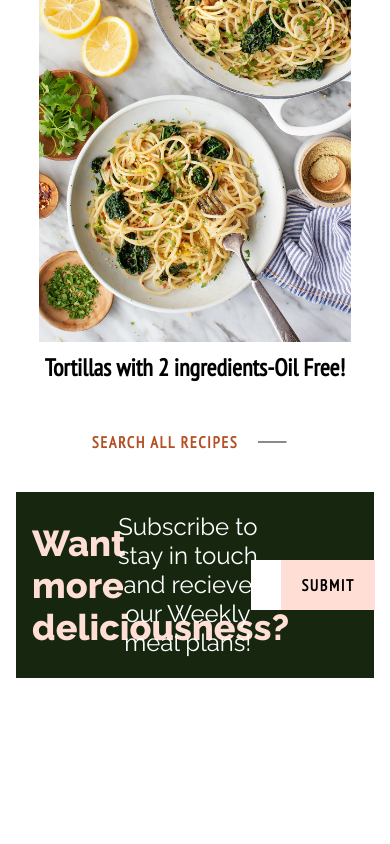
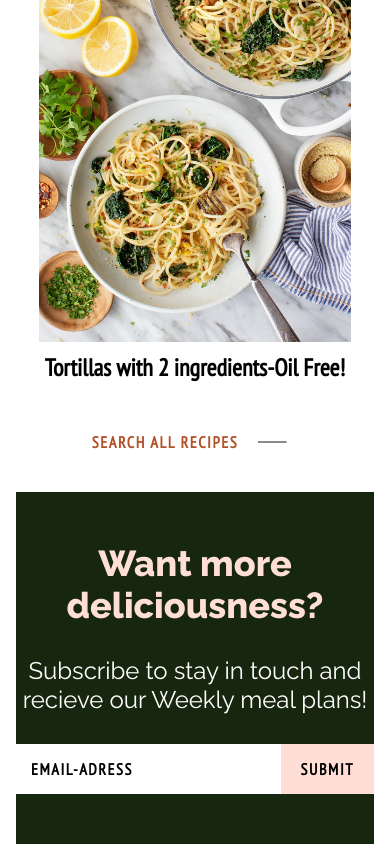
Before and after one commit to marinaadlc/Blog-Website-Project, a plain HTML site: page index.html in a window 390 px wide. Shown: the part 1514-2358 px from the top of the page. Before the commit the page ends 2192 px from the top, so only its background shows below. Drawn offline with Linux system fonts and the light colour scheme.

```diff
--- a/css/styles.css
+++ b/css/styles.css
@@ -170,6 +170,7 @@
   .subscribe-inner{
     background: #17260E;
     display:flex;
+    flex-wrap: wrap;
     justify-content: center;
   }
     .subscribe-left{
@@ -205,3 +206,21 @@
         background: #FFDED6;
         border:0;
       }
+    @media (max-width: 1200px){
+      .subscribe-inner{
+        padding: 50px 0;
+      }
+      .subscribe-left, .subscribe-middle, .subscribe-right{
+        width:100%;
+      }
+        h2.subscribe-left{
+          text-align: center;
+          margin-top:0;
+        }
+        form.subscribe-right{
+          margin-top:30px;
+        }
+    }
+
+
+  /* POPULAR RECIPES */
```
